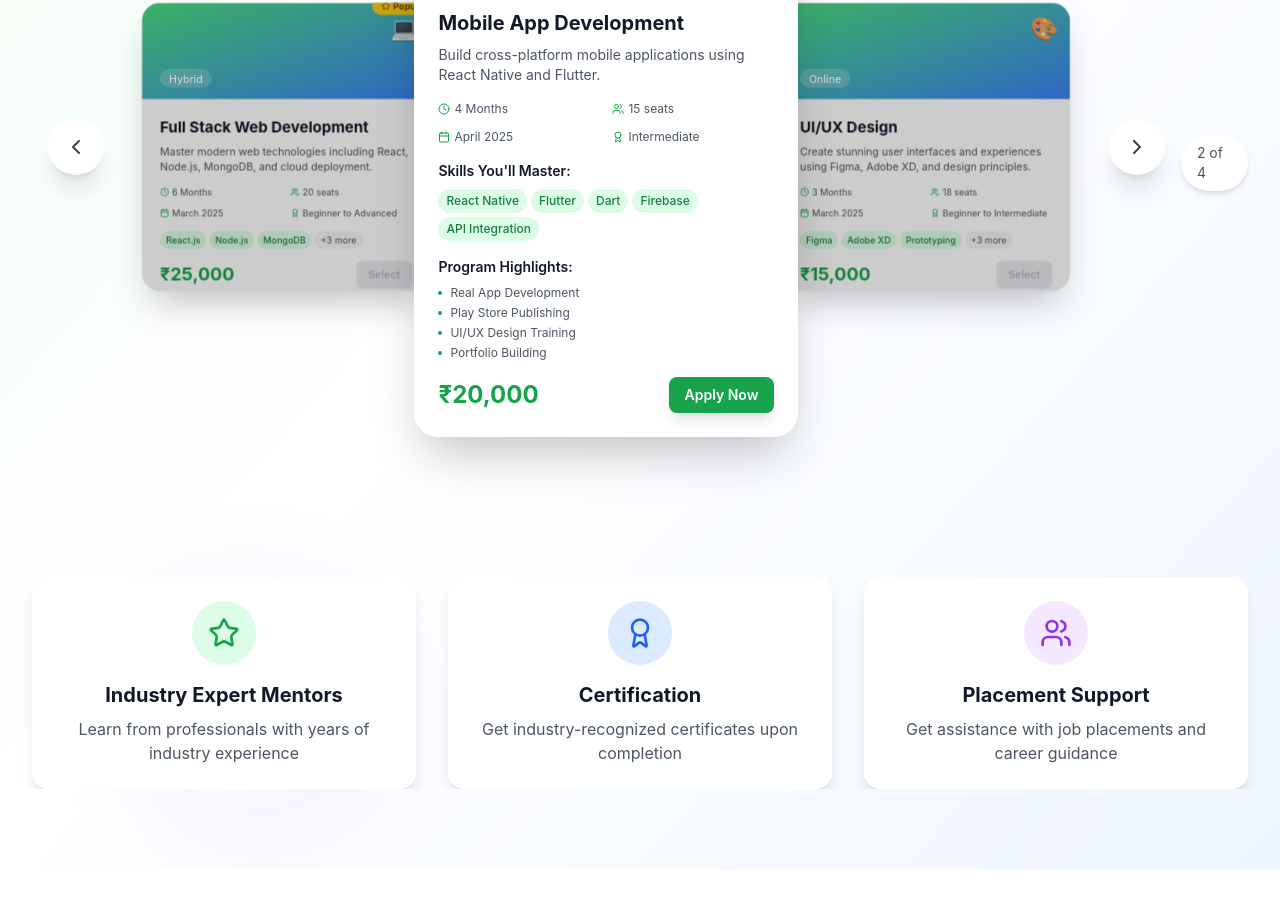
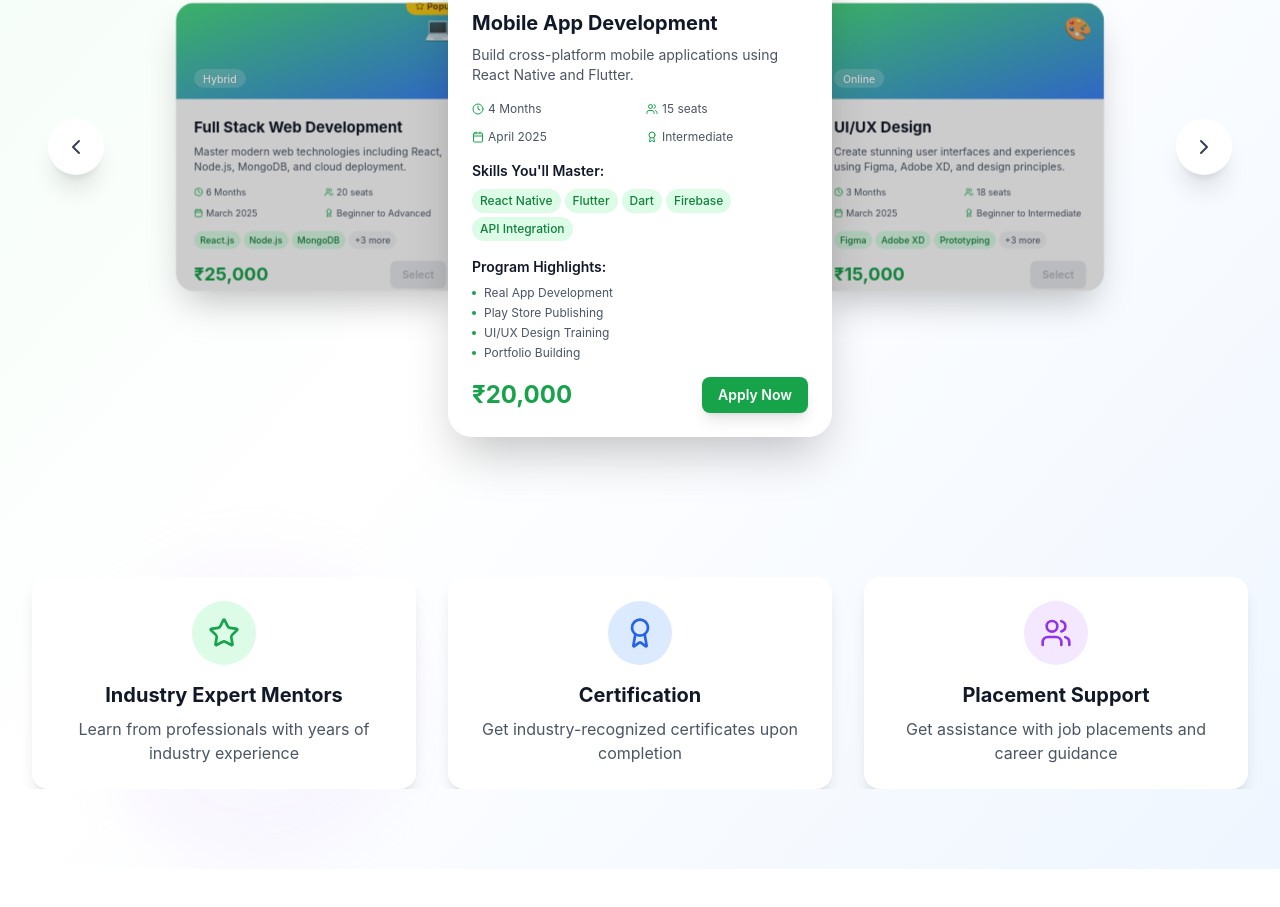
Before and after one commit to kushvardhan/jankiinfotech, a Next.js app: page /internship in a window 1280 px wide. Shown: the part 1372-2279 px from the top of the page. Built offline with nearby package versions, Linux system fonts and the light colour scheme.

Commit message:
removed the counting part of the internship card

```diff
--- a/src/components/InternshipProgramsSection.tsx
+++ b/src/components/InternshipProgramsSection.tsx
@@ -390,12 +390,7 @@ export default function InternshipProgramsSection() {
             </button>
           </div>
 
-          {/* Progress Indicator */}
-          <div className="flex justify-center mt-8">
-            <div className="text-sm text-gray-600 bg-white px-4 py-2 rounded-full shadow-md">
-              {currentIndex + 1} of {internshipPrograms.length}
-            </div>
-          </div>
+
         </div>
 
         {/* Features Section */}
```
